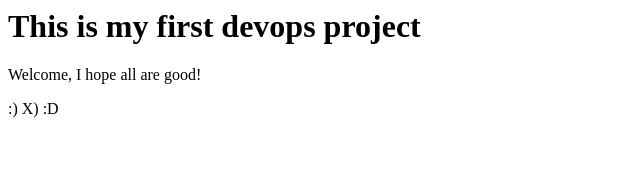
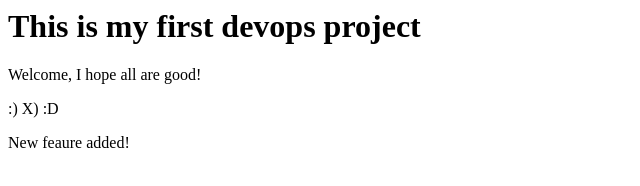
Before and after one commit to revamptec1989/revamptec-repo, a plain HTML site: page index.html in a window 1280 px wide. Shown: the whole page, without its empty margins (0-640 px from the left). Drawn offline with Linux system fonts and the light colour scheme.

Commit message:
changes in html file

```diff
--- a/index.html
+++ b/index.html
@@ -3,4 +3,5 @@
   <h1>This is my first devops project</h1>
   <p>Welcome, I hope all are good!</p>
   <p>:) X) :D</p>
+  <p>New feaure added!</p>
 </html>
```
